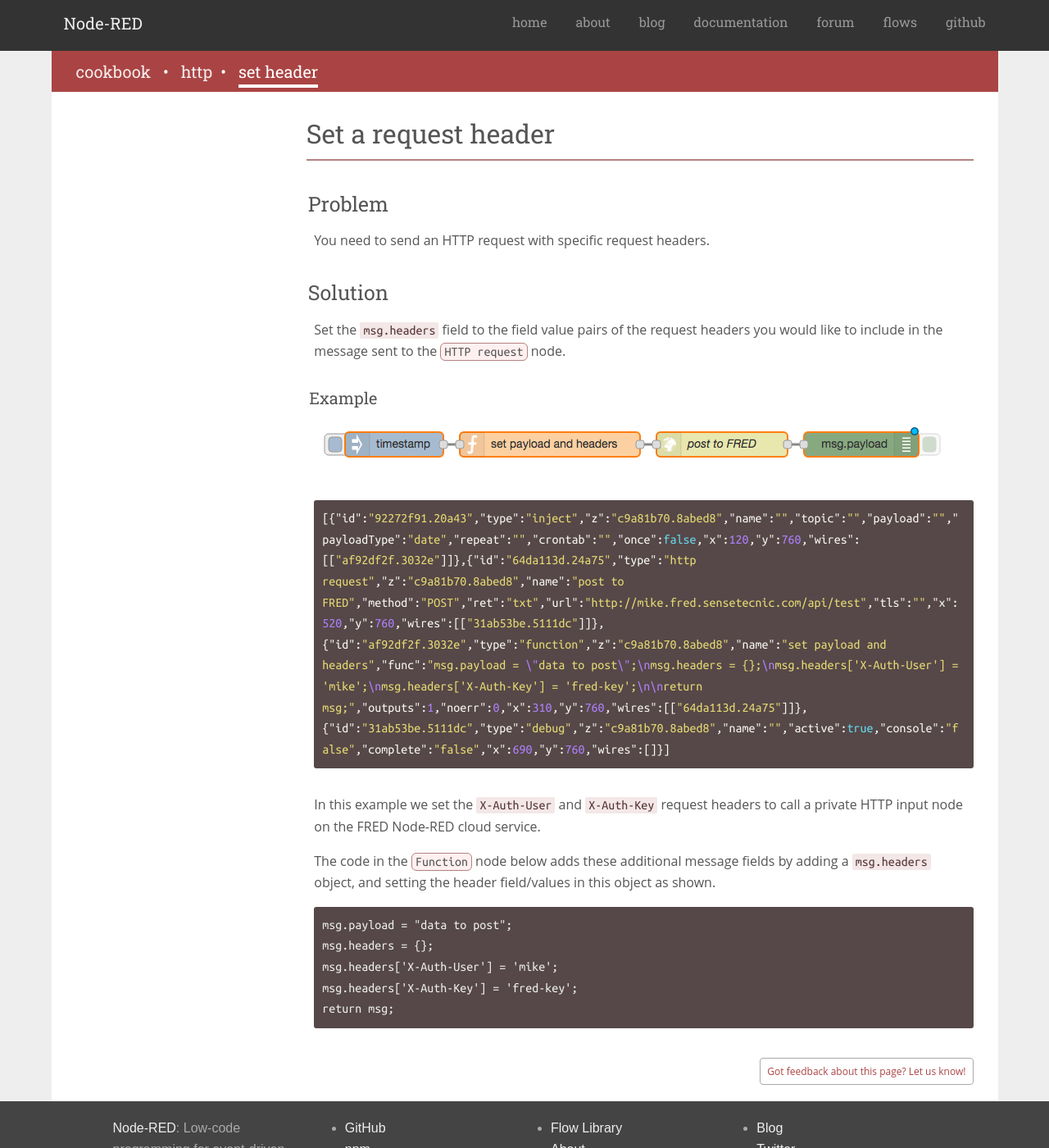
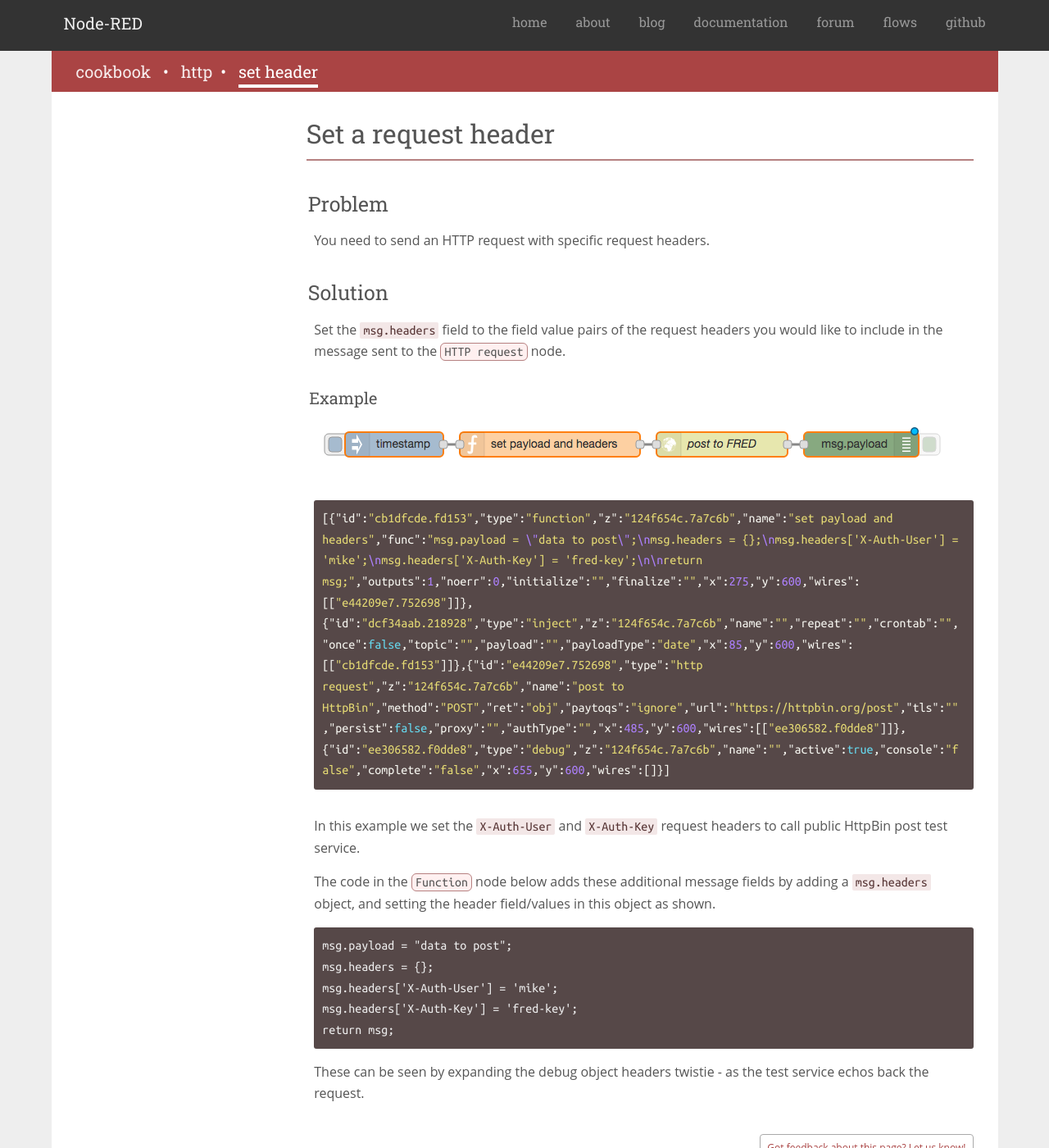
Before and after one commit to node-red/cookbook.nodered.org, a Jekyll site: the page built from http/set-request-header.md, in a window 1280 px wide and 1400 px high. Shown: the whole window at 82% size. Built offline with Jekyll 4.4.1, drawn with Linux system fonts in a browser that asks for light colours; nearby versions of some CDN libraries.

Commit message:
Update set-request-header.md
update url to httpbin test post
to Close #77

```diff
--- a/http/set-request-header.md
+++ b/http/set-request-header.md
@@ -22,13 +22,12 @@
 
 {% raw %}
 ~~~json
-[{"id":"92272f91.20a43","type":"inject","z":"c9a81b70.8abed8","name":"","topic":"","payload":"","payloadType":"date","repeat":"","crontab":"","once":false,"x":120,"y":760,"wires":[["af92df2f.3032e"]]},{"id":"64da113d.24a75","type":"http request","z":"c9a81b70.8abed8","name":"post to FRED","method":"POST","ret":"txt","url":"http://mike.fred.sensetecnic.com/api/test","tls":"","x":520,"y":760,"wires":[["31ab53be.5111dc"]]},{"id":"af92df2f.3032e","type":"function","z":"c9a81b70.8abed8","name":"set payload and headers","func":"msg.payload = \"data to post\";\nmsg.headers = {};\nmsg.headers['X-Auth-User'] = 'mike';\nmsg.headers['X-Auth-Key'] = 'fred-key';\n\nreturn msg;","outputs":1,"noerr":0,"x":310,"y":760,"wires":[["64da113d.24a75"]]},{"id":"31ab53be.5111dc","type":"debug","z":"c9a81b70.8abed8","name":"","active":true,"console":"false","complete":"false","x":690,"y":760,"wires":[]}]
+[{"id":"cb1dfcde.fd153","type":"function","z":"124f654c.7a7c6b","name":"set payload and headers","func":"msg.payload = \"data to post\";\nmsg.headers = {};\nmsg.headers['X-Auth-User'] = 'mike';\nmsg.headers['X-Auth-Key'] = 'fred-key';\n\nreturn msg;","outputs":1,"noerr":0,"initialize":"","finalize":"","x":275,"y":600,"wires":[["e44209e7.752698"]]},{"id":"dcf34aab.218928","type":"inject","z":"124f654c.7a7c6b","name":"","repeat":"","crontab":"","once":false,"topic":"","payload":"","payloadType":"date","x":85,"y":600,"wires":[["cb1dfcde.fd153"]]},{"id":"e44209e7.752698","type":"http request","z":"124f654c.7a7c6b","name":"post to HttpBin","method":"POST","ret":"obj","paytoqs":"ignore","url":"https://httpbin.org/post","tls":"","persist":false,"proxy":"","authType":"","x":485,"y":600,"wires":[["ee306582.f0dde8"]]},{"id":"ee306582.f0dde8","type":"debug","z":"124f654c.7a7c6b","name":"","active":true,"console":"false","complete":"false","x":655,"y":600,"wires":[]}]
 ~~~
 {: .flow}
 {% endraw %}
 
-In this example we set the `X-Auth-User` and `X-Auth-Key` request headers to call a
-private HTTP input node on the FRED Node-RED cloud service.
+In this example we set the `X-Auth-User` and `X-Auth-Key` request headers to call public HttpBin post test service.
 
 The code in the <code class="node">Function</code> node below adds these additional message
 fields by adding a `msg.headers` object, and setting the header field/values in this object as shown.
@@ -43,3 +42,5 @@
 ~~~
 {: .javascript}
 {% endraw %}
+
+These can be seen by expanding the debug object headers twistie - as the test service echos back the request.
```
